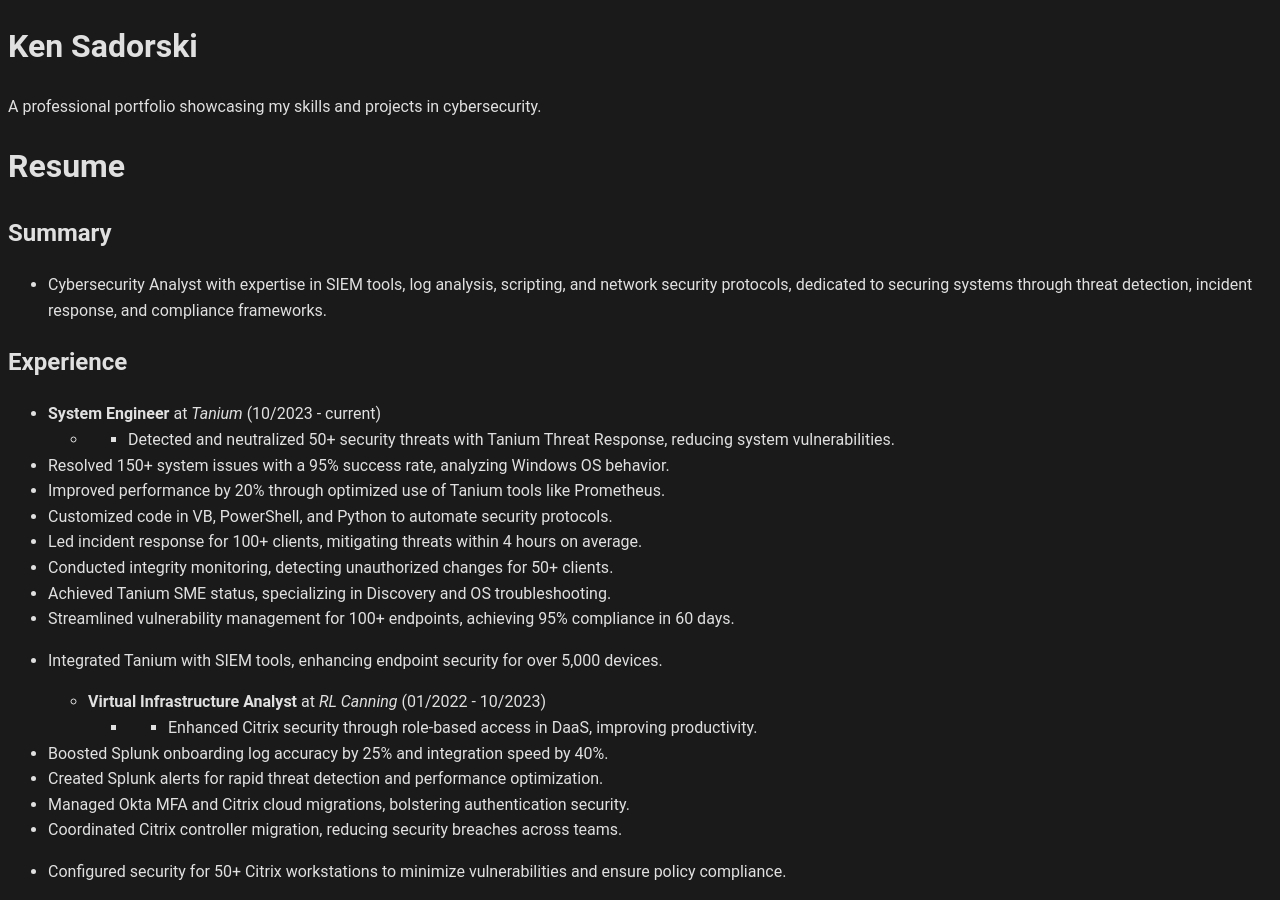
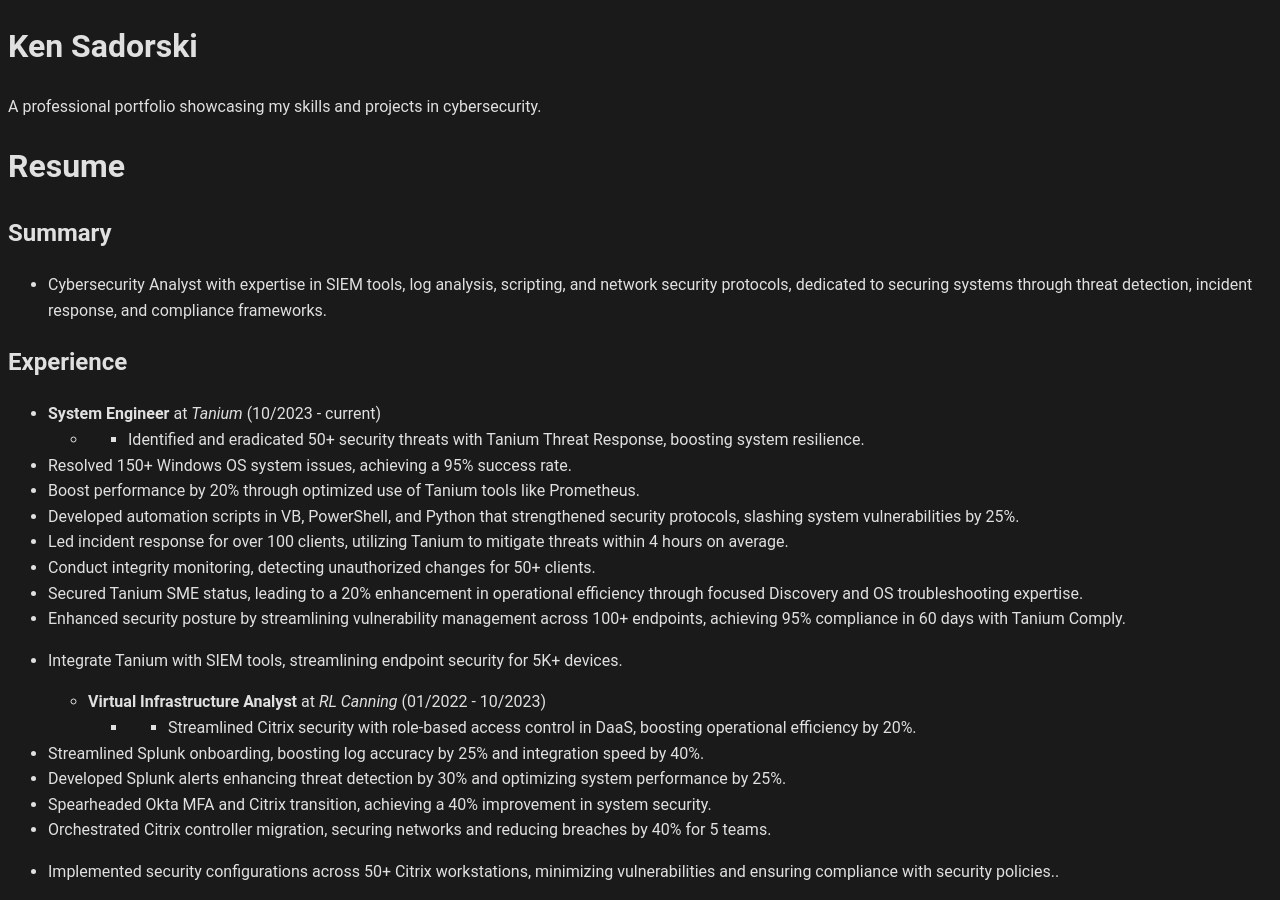
Before and after one commit to KenSadorski/ksadorski.github.io, a Jekyll site: the page built from resume.md, in a window 1280 px wide and 900 px high. Built offline with Jekyll 4.4.1, drawn with Linux system fonts in a browser that asks for light colours.

Commit message:
Update resume.yml

```diff
--- a/_data/resume.yml
+++ b/_data/resume.yml
@@ -6,26 +6,26 @@
     company: "Tanium"
     duration: "10/2023 - current"
     description: |
-      - Detected and neutralized 50+ security threats with Tanium Threat Response, reducing system vulnerabilities.
-      - Resolved 150+ system issues with a 95% success rate, analyzing Windows OS behavior.
-      - Improved performance by 20% through optimized use of Tanium tools like Prometheus.
-      - Customized code in VB, PowerShell, and Python to automate security protocols.
-      - Led incident response for 100+ clients, mitigating threats within 4 hours on average.
-      - Conducted integrity monitoring, detecting unauthorized changes for 50+ clients.
-      - Achieved Tanium SME status, specializing in Discovery and OS troubleshooting.
-      - Streamlined vulnerability management for 100+ endpoints, achieving 95% compliance in 60 days.
-      - Integrated Tanium with SIEM tools, enhancing endpoint security for over 5,000 devices.
+      - Identified and eradicated 50+ security threats with Tanium Threat Response, boosting system resilience.
+      - Resolved 150+ Windows OS system issues, achieving a 95% success rate.
+      - Boost performance by 20% through optimized use of Tanium tools like Prometheus.
+      - Developed automation scripts in VB, PowerShell, and Python that strengthened security protocols, slashing system vulnerabilities by 25%.
+      - Led incident response for over 100 clients, utilizing Tanium to mitigate threats within 4 hours on average.
+      - Conduct integrity monitoring, detecting unauthorized changes for 50+ clients.
+      - Secured Tanium SME status, leading to a 20% enhancement in operational efficiency through focused Discovery and OS troubleshooting expertise.
+      - Enhanced security posture by streamlining vulnerability management across 100+ endpoints, achieving 95% compliance in 60 days with Tanium Comply.
+      - Integrate Tanium with SIEM tools, streamlining endpoint security for 5K+ devices.
 
   - title: "Virtual Infrastructure Analyst"
     company: "RL Canning"
     duration: "01/2022 - 10/2023"
     description: |
-      - Enhanced Citrix security through role-based access in DaaS, improving productivity.
-      - Boosted Splunk onboarding log accuracy by 25% and integration speed by 40%.
-      - Created Splunk alerts for rapid threat detection and performance optimization.
-      - Managed Okta MFA and Citrix cloud migrations, bolstering authentication security.
-      - Coordinated Citrix controller migration, reducing security breaches across teams.
-      - Configured security for 50+ Citrix workstations to minimize vulnerabilities and ensure policy compliance.
+      - Streamlined Citrix security with role-based access control in DaaS, boosting operational efficiency by 20%.
+      - Streamlined Splunk onboarding, boosting log accuracy by 25% and integration speed by 40%.
+      - Developed Splunk alerts enhancing threat detection by 30% and optimizing system performance by 25%.
+      - Spearheaded Okta MFA and Citrix transition, achieving a 40% improvement in system security.
+      - Orchestrated Citrix controller migration, securing networks and reducing breaches by 40% for 5 teams.
+      - Implemented security configurations across 50+ Citrix workstations, minimizing vulnerabilities and ensuring compliance with security policies..
 
   - title: "System Administrator"
     company: "Dialog Direct: A Qualfon Company"
```
